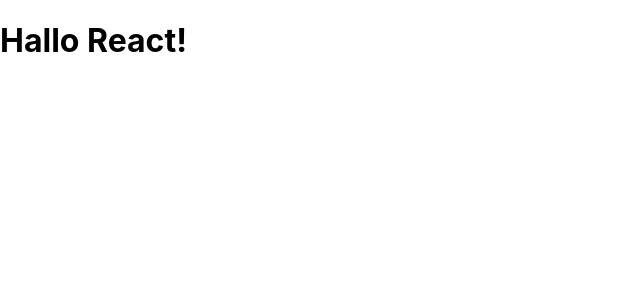
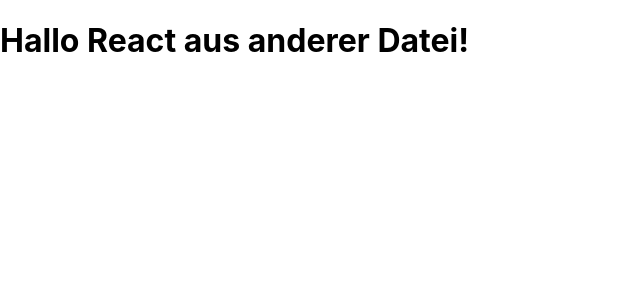
Before and after one commit to SuoraGmbH/react-camp-2022-12, a React (Create React App) app: page / in a window 1280 px wide. Shown: the top 300 px of the page, without its empty margins (0-640 px from the left). Built offline with nearby package versions, Linux system fonts and the light colour scheme.

Commit message:
Extract App component

```diff
--- /dev/null
+++ b/src/App.tsx
@@ -0,0 +1,5 @@
+function App() {
+  return <h1>Hallo React aus anderer Datei!</h1>;
+}
+
+export default App;
--- a/src/index.tsx
+++ b/src/index.tsx
@@ -1,9 +1,6 @@
 import React from "react";
 import ReactDOM from "react-dom";
 import "./index.css";
-
-function App() {
-  return <h1>Hallo React!</h1>;
-}
+import App from "./App";
 
 ReactDOM.render(<App />, document.getElementById("root"));
```
